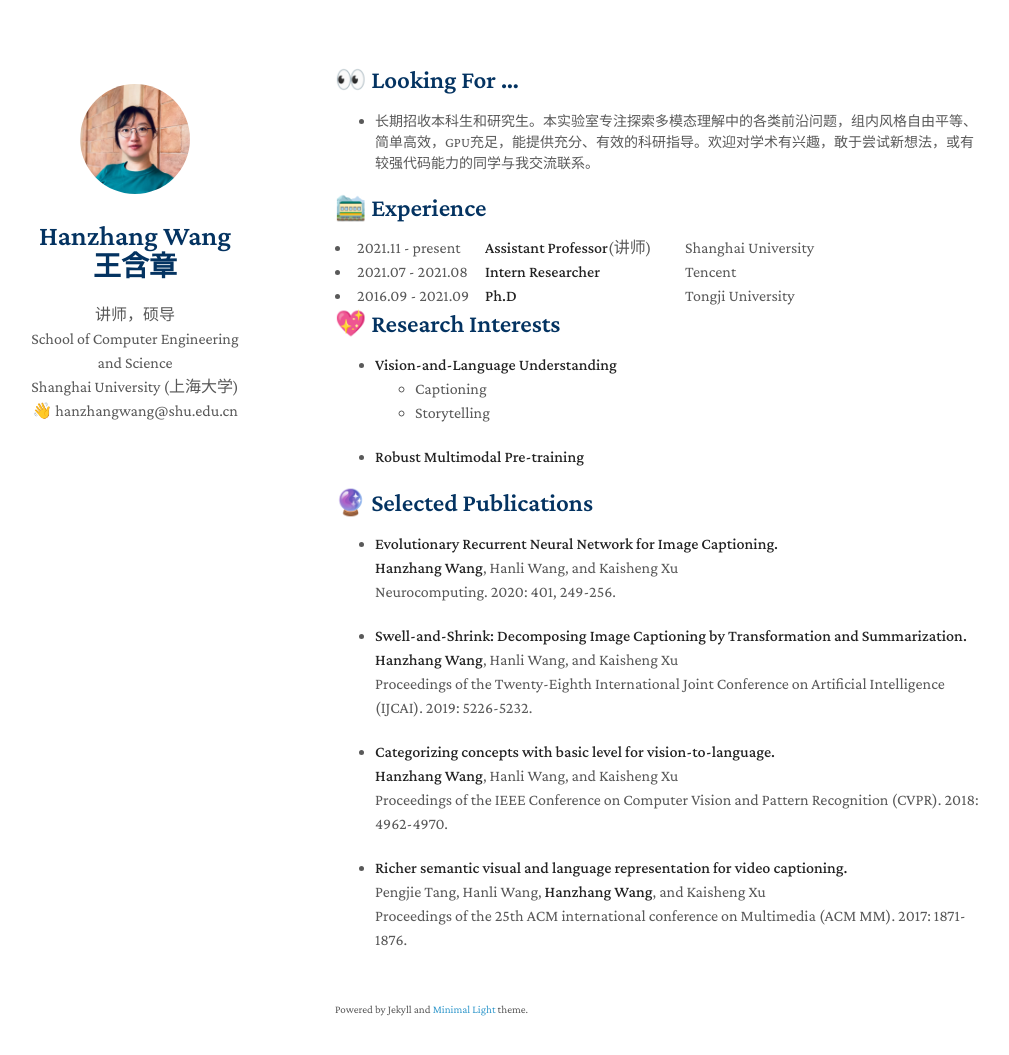
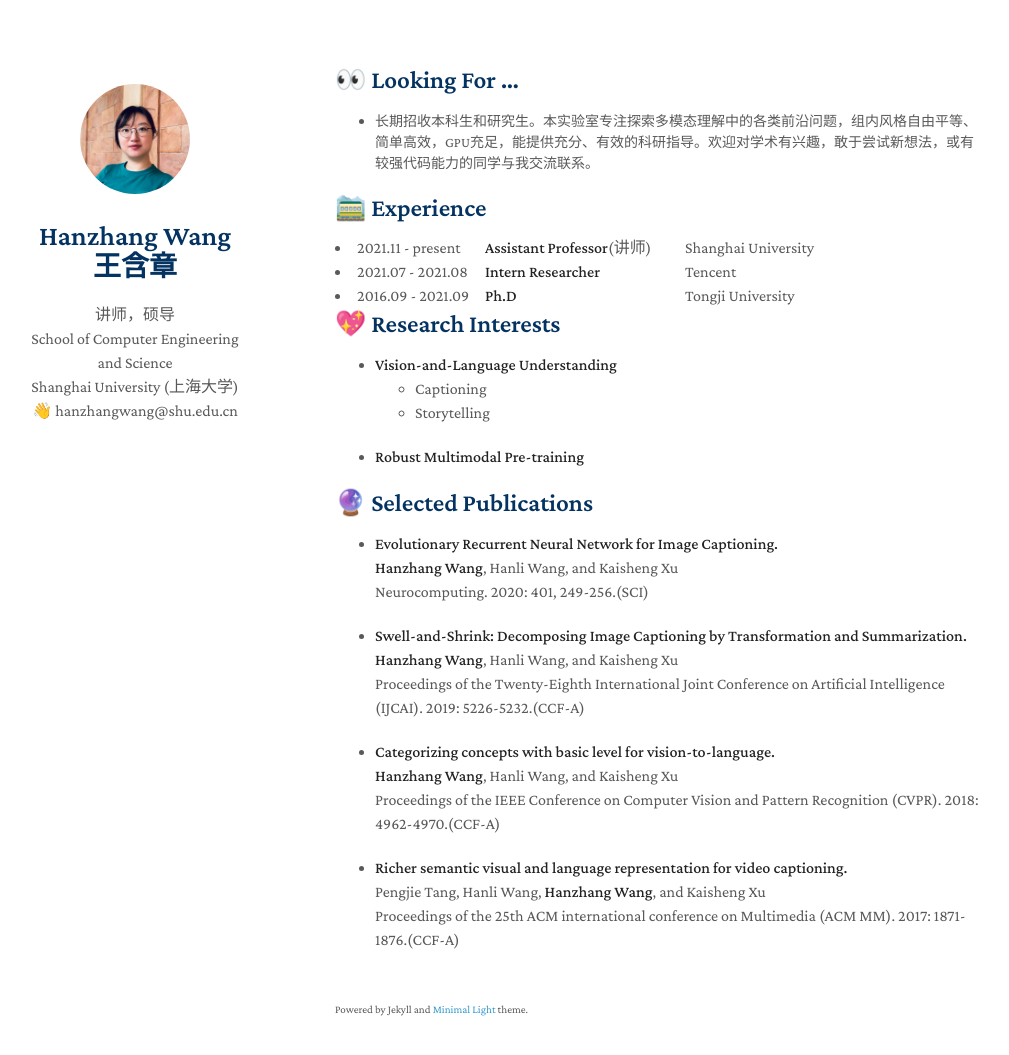
Before and after one commit to hanzhang-wang/hanzhang-wang.github.io, a Jekyll site: the page built from index.md, in a window 1280 px wide and 1090 px high. Shown: the top 1055 px of the window, without its empty margins (135-1144 px from the left). Built offline with Jekyll 4.4.1, drawn with Linux system fonts in a browser that asks for light colours; nearby versions of some CDN libraries; a style sheet for code colours, icons or effects is not loaded; our own code applies the rules of GitHub Pages for plain Markdown files.

Commit message:
Update index.md

```diff
--- a/index.md
+++ b/index.md
@@ -36,21 +36,21 @@ layout: homepage
   <br>
   **Hanzhang Wang**, Hanli Wang, and Kaisheng Xu
   <br>
-  Neurocomputing. 2020: 401, 249-256.
+  Neurocomputing. 2020: 401, 249-256.(SCI)
 
 - **Swell-and-Shrink: Decomposing Image Captioning by Transformation and Summarization.**
   <br>
   **Hanzhang Wang**, Hanli Wang, and Kaisheng Xu
-  <br>Proceedings of the Twenty-Eighth International Joint Conference on Artificial Intelligence (IJCAI). 2019: 5226-5232.
+  <br>Proceedings of the Twenty-Eighth International Joint Conference on Artificial Intelligence (IJCAI). 2019: 5226-5232.(CCF-A)
 
 - **Categorizing concepts with basic level for vision-to-language.**
   <br>
   **Hanzhang Wang**, Hanli Wang, and Kaisheng Xu
   <br>
-  Proceedings of the IEEE Conference on Computer Vision and Pattern Recognition (CVPR). 2018: 4962-4970.
+  Proceedings of the IEEE Conference on Computer Vision and Pattern Recognition (CVPR). 2018: 4962-4970.(CCF-A)
 
 - **Richer semantic visual and language representation for video captioning.**
   <br>
   Pengjie Tang, Hanli Wang, **Hanzhang Wang**, and Kaisheng Xu
   <br>
-  Proceedings of the 25th ACM international conference on Multimedia (ACM MM). 2017: 1871-1876.
+  Proceedings of the 25th ACM international conference on Multimedia (ACM MM). 2017: 1871-1876.(CCF-A)
```
